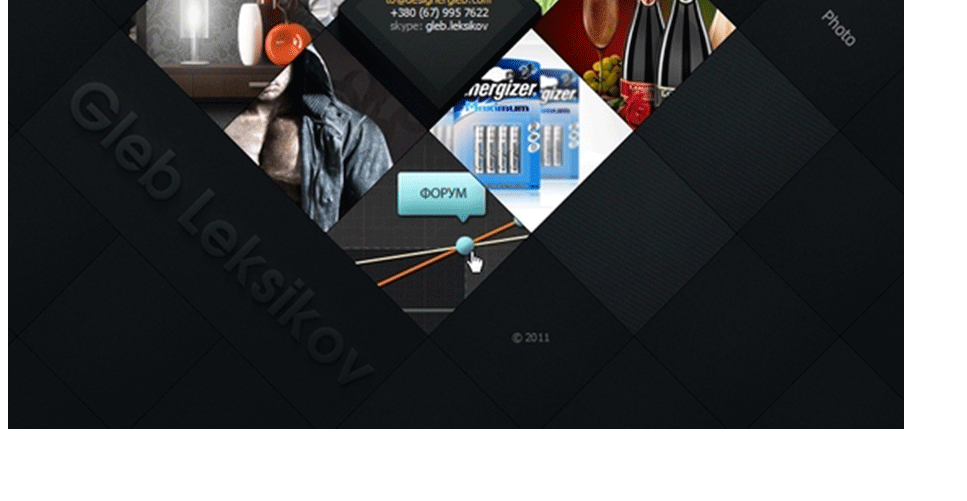
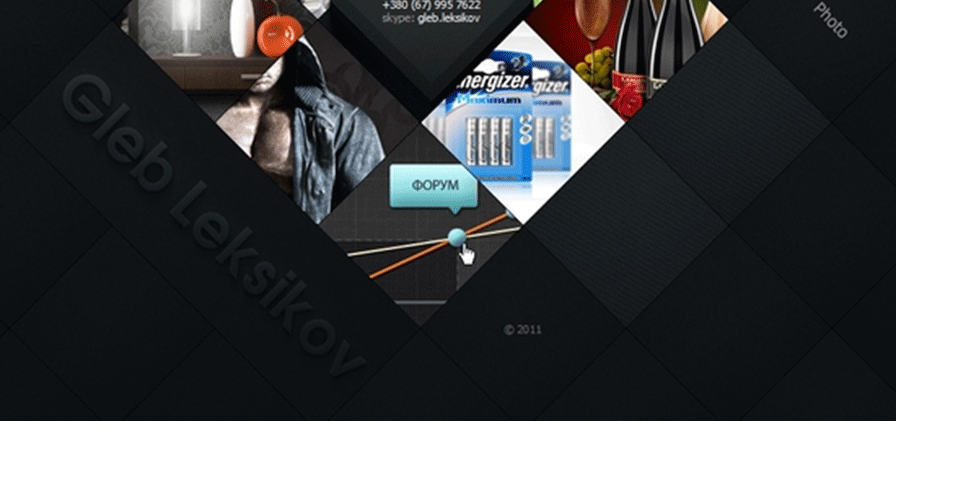
Before and after one commit to rhuvenciyo/Test-Web, a plain HTML site: page index.html in a window 1280 px wide. Shown: the part 299-800 px from the top of the page, without its empty margins (0-967 px from the left). Drawn offline with Linux system fonts and the light colour scheme.

Commit message:
Update index.html

```diff
--- a/index.html
+++ b/index.html
@@ -3,7 +3,7 @@
 <title>Untitled-1</title>
 <meta http-equiv="Content-Type" content="text/html; charset=iso-8859-1">
 </head>
-<body bgcolor="#FFFFFF" leftmargin="center" topmargin="center" marginwidth="center" marginheight="center">
+<body bgcolor="#FFFFFF" leftmargin="0" topmargin="0" marginwidth="0" marginheight="0">
 <!-- ImageReady Slices (Untitled-1) -->
 <table id="Table_01" width="896" height="721" border="0" cellpadding="0" cellspacing="0">
 	<tr>
```
